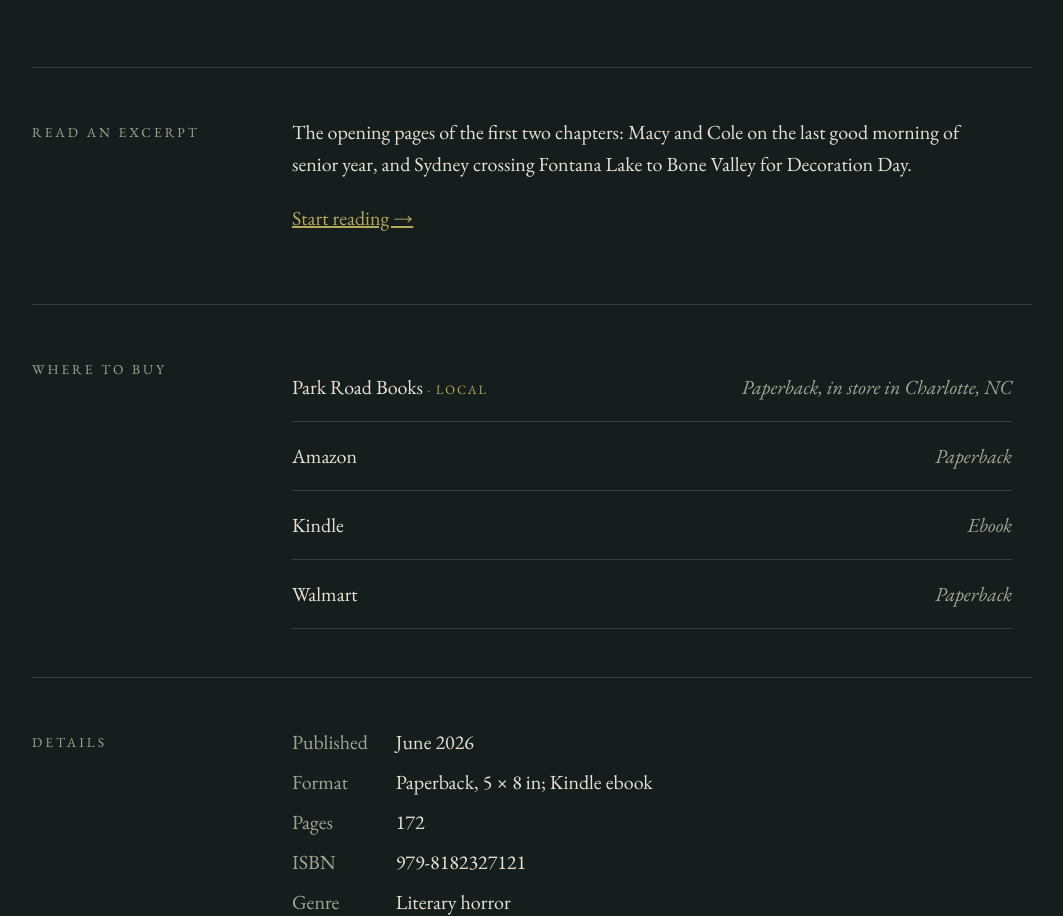
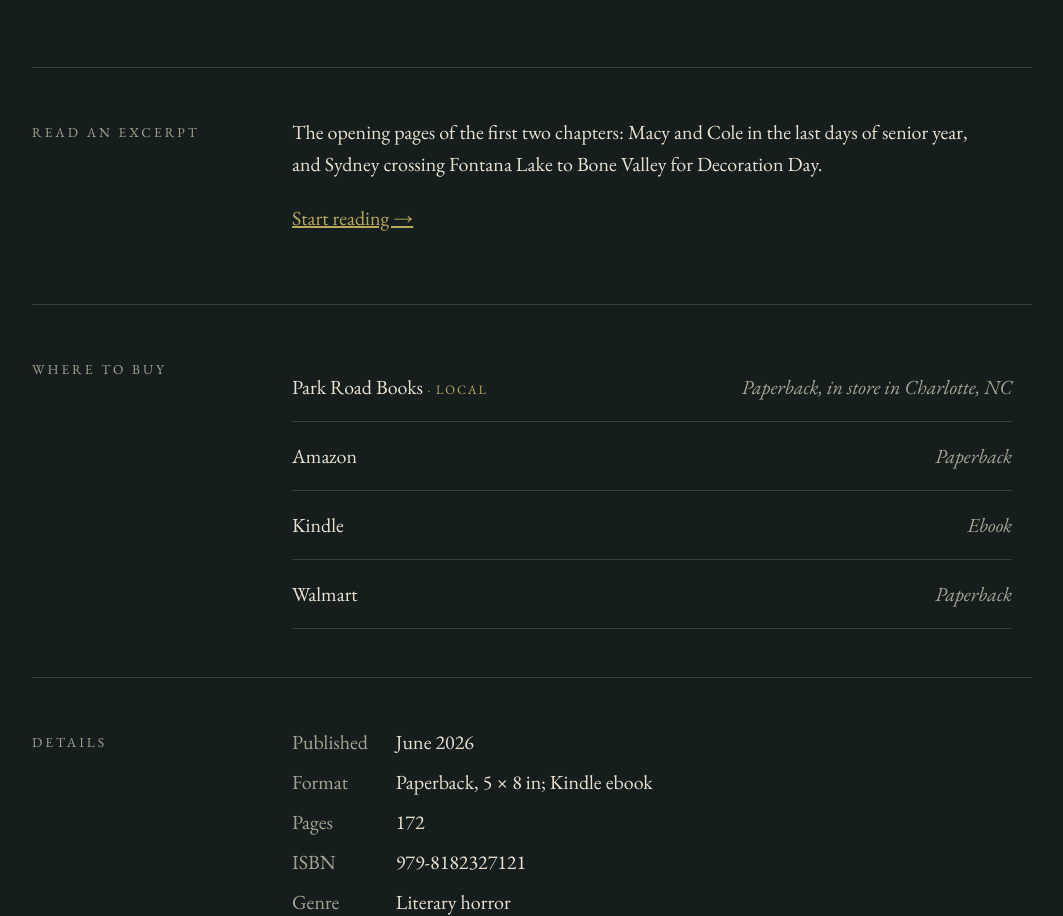
Before and after one commit to Barneyjm/books, a plain HTML site: page decoration-day/index.html in a window 1280 px wide. Shown: the part 1510-2426 px from the top of the page, without its empty margins (108-1171 px from the left). Drawn offline with nearby package versions, Linux system fonts and the light colour scheme.

Commit message:
Decoration Day: tweak excerpt blurb
Co-Authored-By: Claude Opus 5.5 <noreply@anthropic.com>

```diff
--- a/decoration-day/index.html
+++ b/decoration-day/index.html
@@ -100,7 +100,7 @@
   <section>
     <h2>Read an excerpt</h2>
     <div class="prose">
-      <p>The opening pages of the first two chapters: Macy and Cole on the last good morning of senior year, and Sydney crossing Fontana Lake to Bone Valley for Decoration Day.</p>
+      <p>The opening pages of the first two chapters: Macy and Cole in the last days of senior year, and Sydney crossing Fontana Lake to Bone Valley for Decoration Day.</p>
       <p><a href="excerpts.html">Start reading →</a></p>
     </div>
   </section>
```
